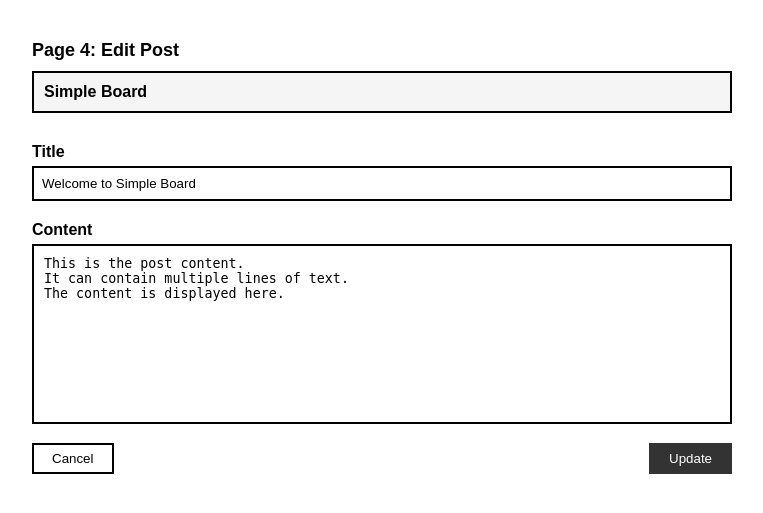
After one commit to Sadtanan/Simple-board, a Flask app: template templates/edit_post.html in a window 1280 px wide. The commit adds this page. Shown: the top 513 px of the page, without its empty margins (258-1021 px from the left). Run offline with Flask 3, Linux system fonts and the light colour scheme; the template is opened without the code that fills it, so the values that code supplies are empty.

Commit message:
create post and edit page, connect to db, update index to display info in db

```diff
--- a/app.py
+++ b/app.py
@@ -1,10 +1,25 @@
-from flask import Flask, render_template, request
+from flask import Flask, render_template, request, redirect, url_for
+import sqlite3
+from datetime import datetime
 
 app = Flask(__name__)
+DATABASE = "database.db"
+
+def get_db():
+    """Get database connection with row_factory"""
+    conn = sqlite3.connect(DATABASE)
+    conn.row_factory = sqlite3.Row
+    return conn
 
 @app.route("/")
 def index():
-    return render_template("index.html")
+    conn = get_db()
+    cursor = conn.cursor()
+
+    cursor.execute("SELECT * FROM posts ORDER BY id DESC")
+    posts = cursor.fetchall()
+    conn.close()
+    return render_template("index.html", posts=posts)
 
 @app.route("/create", methods=["GET", "POST"])
 def create():
@@ -12,8 +27,17 @@ def create():
         title = request.form.get("title")
         content = request.form.get("content")
 
-        # ยัง
-        print(title, content)
+        if title and content:
+            conn = get_db()
+            cursor = conn.cursor()
+            created_at = datetime.now().strftime("%Y-%m-%d %H:%M:%S")
+            cursor.execute(
+                "INSERT INTO posts (title, content, created_at, views) VALUES (?, ?, ?, ?)",
+                (title, content, created_at, 0)
+            )
+            conn.commit()
+            conn.close()
+            return redirect(url_for("index"))
 
     return render_template("create.html")
 
--- /dev/null
+++ b/templates/edit_post.html
@@ -0,0 +1,111 @@
+<!DOCTYPE html>
+<html lang="en">
+<head>
+    <meta charset="UTF-8">
+    <title>Edit Post - Simple Board</title>
+    <style>
+        body {
+            font-family: Arial, Helvetica, sans-serif;
+            background: #fff;
+        }
+
+        .container {
+            width: 700px;
+            margin: 40px auto;
+        }
+
+        /* Page title */
+        .page-title {
+            font-size: 18px;
+            font-weight: bold;
+            margin-bottom: 10px;
+        }
+
+        /* Board title box */
+        .board-title {
+            border: 2px solid #000;
+            padding: 10px;
+            font-weight: bold;
+            background: #f5f5f5;
+            margin-bottom: 30px;
+        }
+
+        label {
+            font-weight: bold;
+            display: block;
+            margin-bottom: 5px;
+        }
+
+        input[type="text"] {
+            width: 100%;
+            padding: 8px;
+            border: 2px solid #000;
+            box-sizing: border-box;
+            margin-bottom: 20px;
+        }
+
+        textarea {
+            width: 100%;
+            height: 180px;
+            padding: 10px;
+            border: 2px solid #000;
+            box-sizing: border-box;
+            resize: none;
+        }
+
+        /* Buttons */
+        .button-row {
+            margin-top: 15px;
+            display: flex;
+            justify-content: space-between;
+            align-items: center;
+        }
+
+        button {
+            padding: 6px 18px;
+            border: 2px solid #000;
+            background: #fff;
+            cursor: pointer;
+        }
+
+        .update-btn {
+            background: #333;
+            color: #fff;
+            border-color: #333;
+        }
+
+        .update-btn:hover {
+            background: #000;
+        }
+    </style>
+</head>
+<body>
+
+<div class="container">
+    <div class="page-title">Page 4: Edit Post</div>
+
+    <div class="board-title">Simple Board</div>
+
+    <form method="post">
+        <label for="title">Title</label>
+        <input
+            type="text"
+            id="title"
+            name="title"
+            value="Welcome to Simple Board"
+        >
+
+        <label for="content">Content</label>
+        <textarea id="content" name="content">This is the post content.
+It can contain multiple lines of text.
+The content is displayed here.</textarea>
+
+        <div class="button-row">
+            <button type="button" onclick="history.back()">Cancel</button>
+            <button type="submit" class="update-btn">Update</button>
+        </div>
+    </form>
+</div>
+
+</body>
+</html>
```
Also changed, not shown: templates/index.html (+10 -19 lines), templates/post_detail.html (added, +118 -0 lines).
